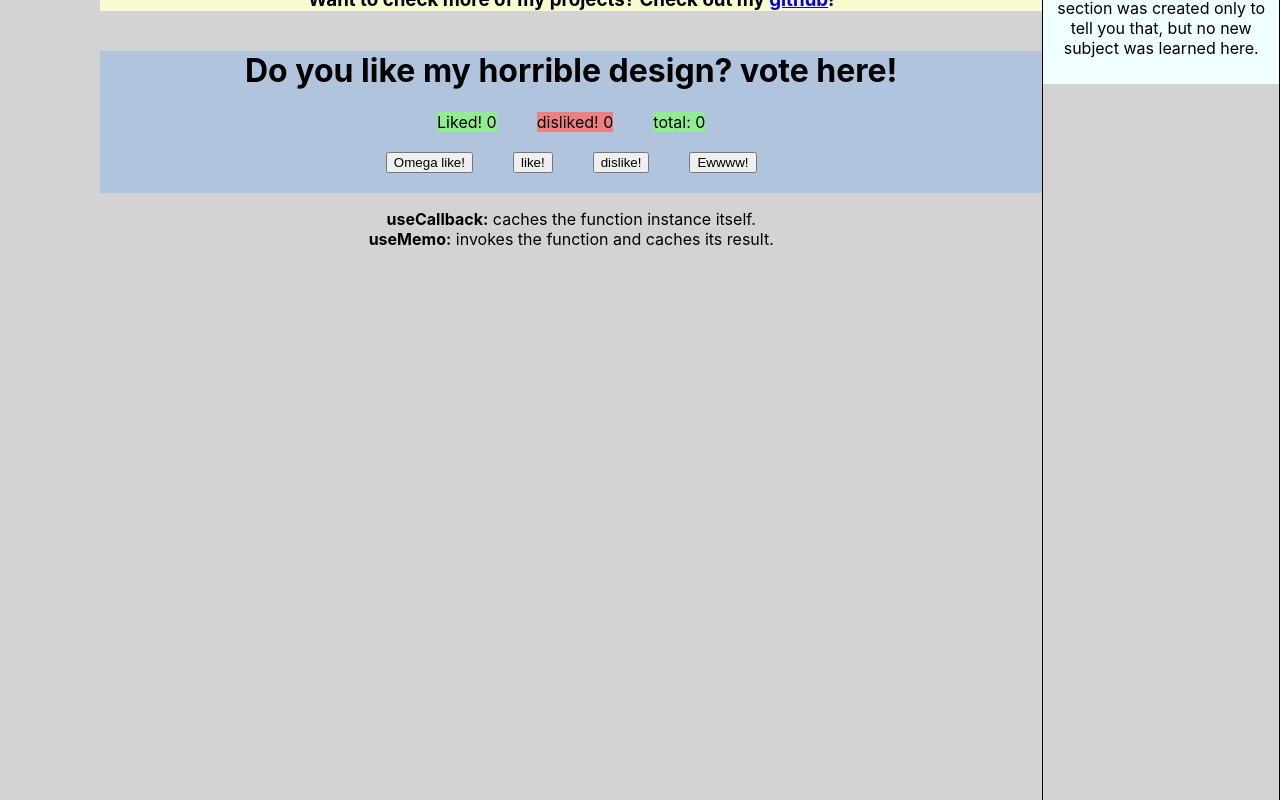
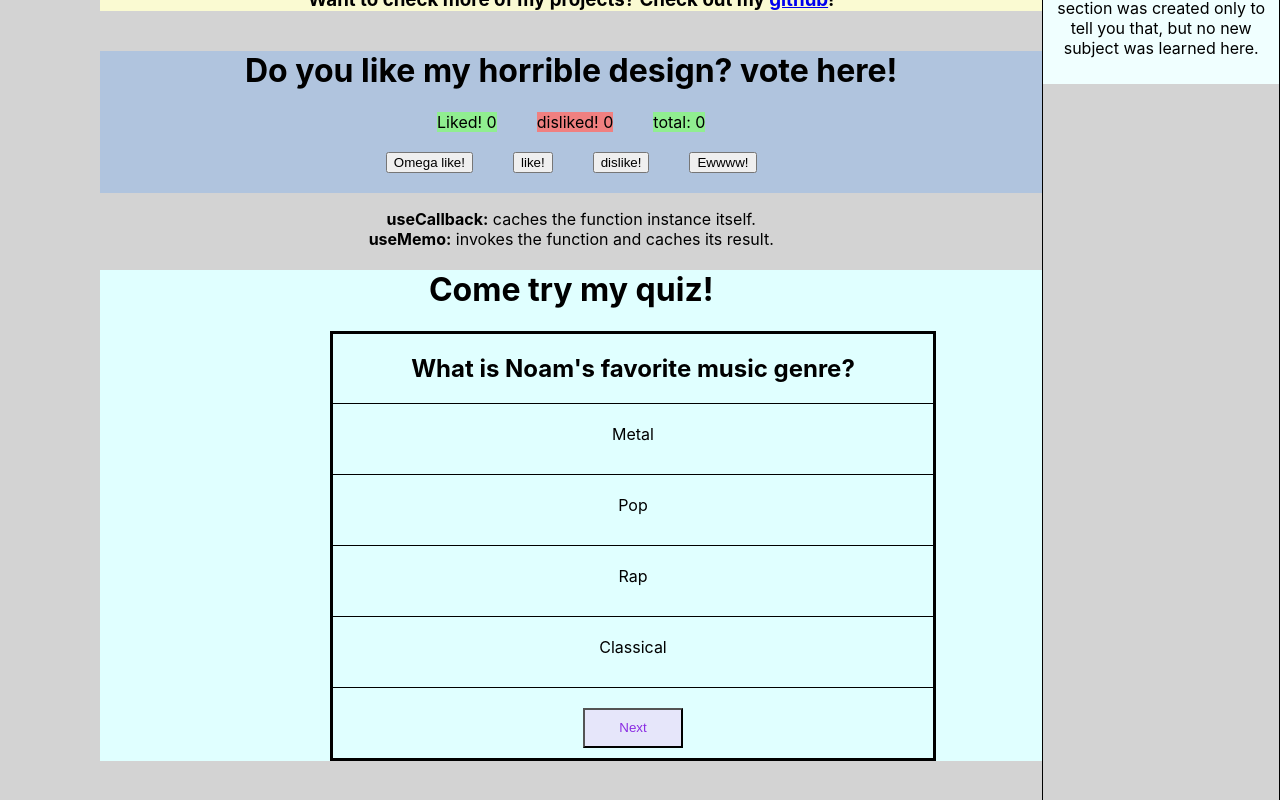
Before and after one commit to Noam-Musba/Noams-Page, a React (Create React App) app in the folder noams-page/: page / in a window 1280 px wide. Shown: the part 865-1665 px from the top of the page. Built offline with nearby package versions, Linux system fonts and the light colour scheme.

Commit message:
Quiz added
added a quiz about Noam, more questions should be added in the near future.

```diff
--- a/noams-page/src/components/Main.js
+++ b/noams-page/src/components/Main.js
@@ -2,6 +2,7 @@ import React from 'react'
 import About from './About'
 import Skills from './Skills'
 import LikeDislike from './LikeDislike'
+import Quiz from './Quiz'
 
 function Main() {
   return (
@@ -13,6 +14,7 @@ function Main() {
         <b>useCallback:</b> caches the function instance itself.<br />
         <b>useMemo:</b> invokes the function and caches its result.
       </p>
+      <Quiz />
     </div>
   )
 }
--- /dev/null
+++ b/noams-page/src/components/Quiz.js
@@ -0,0 +1,104 @@
+import React, { useState } from "react";
+
+function Quiz() {
+  const [questionNumber, setQuestionNumber] = useState(0);
+  const [selectedAnswer, setSelectedAnswer] = useState(null);
+
+  const questions = [
+    {
+      question: "What is Noam's favorite music genre?",
+      options: ["Metal", "Pop", "Rap", "Classical"],
+      answer: 0,
+    },
+    {
+      question: "Where did Noam travel to?",
+      options: ["Madrid", "Paris", "Whole western Europe", "London"],
+      answer: 3,
+    },
+    /**continue to add questions */
+  ];
+
+  const handleChosenOption = (index) => {
+    setSelectedAnswer(index);
+  };
+
+  const handleNextQuestion = () => {
+    setSelectedAnswer(null);
+    setQuestionNumber((prevQuestion) => prevQuestion + 1);
+  };
+
+  const handleResetQuiz = () => {
+    setSelectedAnswer(null);
+    setQuestionNumber(0);
+  };
+
+  const renderQuestion = () => {
+    const { question, options, answer } = questions[questionNumber];
+
+    return (
+      <div
+        style={{
+          border: "3px solid black",
+          width: "600px",
+          marginLeft: "230px",
+        }}
+      >
+        <h2>{question}</h2>
+        {options.map((option, index) => (
+          <div
+            style={{
+              backgroundColor:
+                index === selectedAnswer
+                  ? selectedAnswer === answer
+                    ? "green"
+                    : "red"
+                  : "initial",
+              borderTop: "1px solid black",
+              height: "50px",
+              paddingTop: "20px",
+            }}
+            key={index}
+            onClick={() => handleChosenOption(index)}
+          >
+            {option}
+          </div>
+        ))}
+        <div
+          style={{
+            borderTop: "1px solid black",
+            height: "50px",
+            paddingTop: "20px",
+          }}
+        >
+          <button
+            style={{
+              width: "100px",
+              height: "40px",
+              color: "blueviolet",
+              backgroundColor: "lavender",
+            }}
+            onClick={handleNextQuestion}
+          >
+            Next
+          </button>
+        </div>
+      </div>
+    );
+  };
+
+  return (
+    <div style={{ backgroundColor: "lightcyan" }}>
+      <h1>Come try my quiz!</h1>
+      {questionNumber < questions.length ? (
+        renderQuestion()
+      ) : (
+        <div>
+          <h2>QUIZ COMPLETED!</h2>
+          <button onClick={handleResetQuiz}>Start Over</button>
+        </div>
+      )}
+    </div>
+  );
+}
+
+export default Quiz;
```
